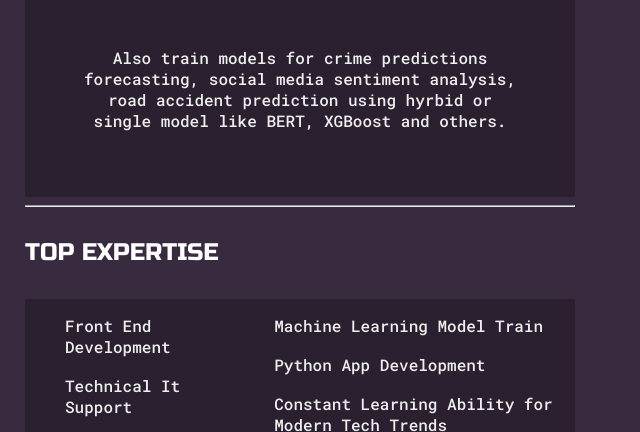
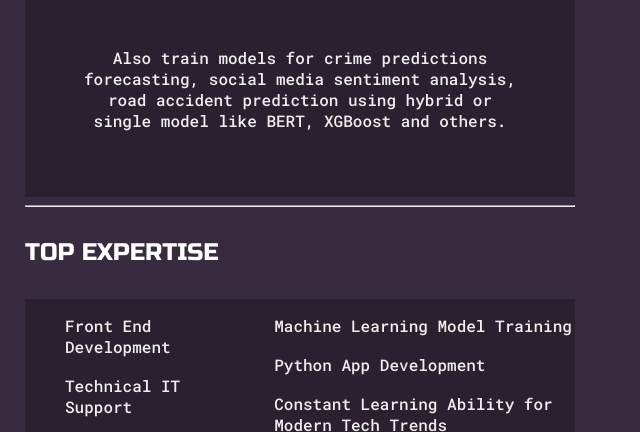
Before and after one commit to pro-ifaz/ifaz, a plain HTML site: page index.html in a window 1280 px wide. Shown: the part 935-1367 px from the top of the page, 15-655 px from the left. Drawn offline with Linux system fonts and the light colour scheme.

Commit message:
Fix typos in index.html content
Corrected typos in the text and list items.

```diff
--- a/index.html
+++ b/index.html
@@ -66,7 +66,7 @@
             <p>
                 I Build Responsive Websites and integrate ai/ml features</p>
                  <br>
-                 <p>Also train models for crime predictions forecasting, social media sentiment analysis, road accident prediction using hyrbid or single model like BERT, XGBoost and others.
+                 <p>Also train models for crime predictions forecasting, social media sentiment analysis, road accident prediction using hybrid or single model like BERT, XGBoost and others.
             </p>
                 </div>
 
@@ -76,11 +76,11 @@
               <div id="skills">
             <ul>
                 <li>Front End Development</li> <br>
-                <li>Technical It Support</li> <br>
+                <li>Technical IT Support</li> <br>
                 <li>OS/Software Troubleshooting</li>
             </ul>
             <ul>
-                <li>Machine Learning Model Train</li> <br>
+                <li>Machine Learning Model Training</li> <br>
                 <li>Python App Development</li> <br>
                 <li>Constant Learning Ability for Modern Tech Trends</li>
 
```
